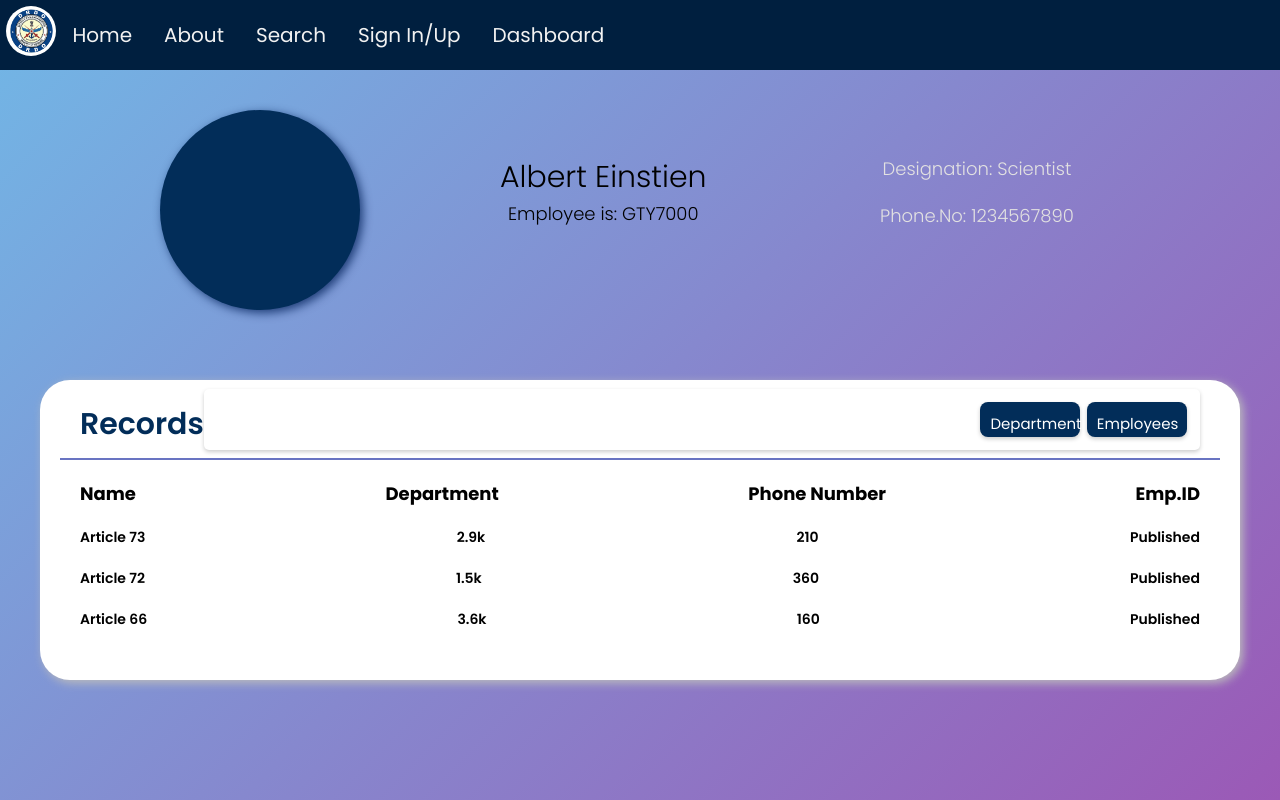
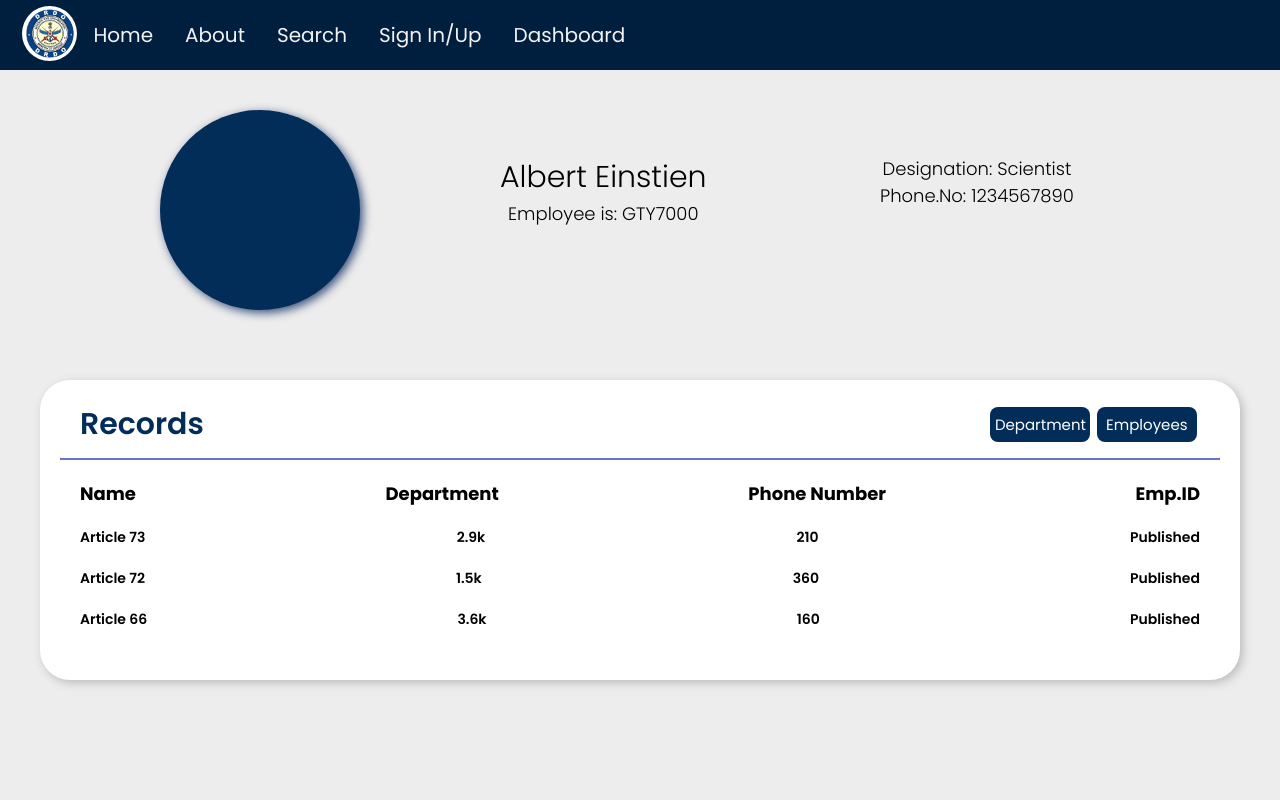
Before and after one commit to sswastik21/drdoProject, a React (Create React App) app: page /user-login in a window 1280 px wide. Built offline with nearby package versions, Linux system fonts and the light colour scheme.

Commit message:
basic version site

```diff
--- a/src/Pages/AdminLoginPage.js
+++ b/src/Pages/AdminLoginPage.js
@@ -74,7 +74,7 @@ const AdminLoginPage = () => {
   };
 
   return (
-    <div className={styles.container}>
+    <div className={styles.containeradmin}>
       <div className={styles.loginSection}>
         <h2>Admin Login</h2>
         <div className={styles.inputContainer}>
@@ -96,7 +96,7 @@ const AdminLoginPage = () => {
           />
         </div>
         <div className={styles.buttonContainer}>
-          <button onClick={handleLogin} className={styles.button}>Login</button>
+          <button onClick={handleLogin} className={styles.buttonadmin}>Login</button>
         </div>
         <div className={styles.forgotPasswordContainer}>
           <a href="#">Forgot Password?</a>
@@ -105,7 +105,7 @@ const AdminLoginPage = () => {
       <div className={styles.welcomeSection}>
         <h2>Hello, Friend!</h2>
         <p>Register with your personal details to use all of our site's features.</p>
-        <button className={styles.signupButton} onClick={handleSignupClick}>Sign Up</button>
+        <button className={styles.signupButtongreen} onClick={handleSignupClick}>Sign Up</button>
       </div>
     </div>
   );
--- a/src/Pages/Dashboard.js
+++ b/src/Pages/Dashboard.js
@@ -28,8 +28,8 @@ const Dashboard=()=>{
 
                 <div className={styles.box+' box3'}>
                     <div className={styles.text}>
-                        <h2 className={styles.topic}>Designation: Scientist</h2>
-                        <h2 className={styles.topic}>Phone.No: 1234567890</h2>
+                        <div className={styles.topic}>Designation: Scientist</div>
+                        <div className={styles.topic}>Phone.No: 1234567890</div>
                     </div>
 
                     {/* <img src=
@@ -41,7 +41,7 @@ const Dashboard=()=>{
             <div className={styles['report-container']}>
                 <div className={styles['report-header']}>
                     <h1 className={styles['recent-Articles']}>Records</h1>
-                     <button className={styles.noButton}><button className={styles.view}>Employees</button> <button className={styles.view}>Department</button></button>
+                     <button className={styles.dash}><button className={styles.viewdash}>Employees</button> <button className={styles.viewdash}>Department</button></button>
                 </div>
 
                 <div className={styles['report-body']}>
--- a/src/Pages/Dashboard.module.css
+++ b/src/Pages/Dashboard.module.css
@@ -12,7 +12,7 @@
 :root {
   --background-color1: #fafaff;
   --background-color2: #ffffff;
-  --background-color3: #ededed;
+  --background-color3: #a7def7;
   --background-color4: #cad7fda4;
   --primary-color: #4b49ac;
   --secondary-color: #0c007d;
@@ -246,6 +246,7 @@ body {
 .topic {
   font-size: 18px;
   font-weight: 300;
+  color: black;
 }
 
 .topic-heading {
@@ -280,12 +281,12 @@ body {
   font-weight: 600;
   color:#022D59;
 }
-.noButton{
+.dash{
     border: none;
-    background-color:#ffffff ;
+    background-color:#ffffff;
 }
 
-.view {
+.viewdash {
   height: 35px;
   width: 100px;
   border-radius: 8px;
@@ -440,7 +441,7 @@ body {
     .recent-Articles {
       font-size: 17px;
     }
-    .view {
+    .viewdash {
       width: 60px;
       font-size: 10px;
       height: 27px;
--- a/src/Pages/LoginPage.module.css
+++ b/src/Pages/LoginPage.module.css
@@ -243,7 +243,7 @@
 
   body {
     font-family: Arial, sans-serif;
-    background: linear-gradient(135deg, #71b7e6, #9b59b6);
+    background: #ededed;
     height: 100vh;
     display: flex;
     justify-content: center;
@@ -251,7 +251,7 @@
     margin: 0;
   }
 
-  .container {
+  .containeradmin {
     display: flex;
     width: 800px;
     height: 500px;
@@ -272,7 +272,7 @@
   }
 
   .loginSection {
-    background: #130c69;
+    background: #001F3F;
   }
 
   .welcomeSection {
@@ -315,7 +315,7 @@
     width: 100%;
   }
 
-  button {
+  .buttonadmin {
     width: 100%;
     padding: 10px;
     margin-bottom: 10px;
@@ -327,16 +327,21 @@
     transition: background-color 0.3s;
   }
 
-  button:hover {
+  .buttonadmin:hover {
     background-color: #0056b3;
   }
 
-  .signupButton {
+  .signupButtongreen {
     margin-top: 30px;
+    padding: 10px;
+    border-radius: 5px;
+    cursor: pointer;
+    color: white;
+    width: 100%;
     background-color: #28a745;
   }
 
-  .signupButton:hover {
+  .signupButtongreen:hover {
     background-color: #218838;
   }
 
--- a/src/Pages/Navbar.js
+++ b/src/Pages/Navbar.js
@@ -8,7 +8,7 @@ import styles from "./Navbar.module.css";
   return (
     <div>
     <div className={styles.topnav} id="myTopnav">
-    <img src={drdo} alt="" className={styles.logo} />
+    <img src={drdo} alt="" className={styles.logonw} />
     <a href="#home" >Home</a>
     <a href="#news">About</a>
     <a href="#contact">Search</a>
--- a/src/Pages/Navbar.module.css
+++ b/src/Pages/Navbar.module.css
@@ -2,11 +2,12 @@ body {
     margin: 0;
     font-family: Arial, Helvetica, sans-serif;
   }
-  .logo{
-    width: 50px;
-    height: 50px;
+  .logonw{
+    width: 55px;
+    height: 55px;
     float: left;
     padding: 0.2rem;
+    margin-left: 1rem;
     border-radius: 50%;
     background-color: white;
   }
--- a/src/Pages/SelectionPage.js
+++ b/src/Pages/SelectionPage.js
@@ -19,11 +19,11 @@ const SelectionPage = () => {
   return (
     <div className={styles.pageWrapper}>
       <div className={styles.selectionContainer}>
-        <img src={drdo} alt="DRDO Logo" className={styles.logo} />
+        <img src={drdo} alt="DRDO Logo" className={styles.logo1} />
         <h2>Login as</h2>
-        <div className={styles.buttonContainer}>
-          <button onClick={handleAdminClick}>Admin</button>
-          <button onClick={handleUserClick}>User</button>
+        <div className={styles.buttonselectContainer}>
+          <button className={styles.buttonselect} onClick={handleAdminClick}>Admin</button>
+          <button className={styles.buttonselect} onClick={handleUserClick}>User</button>
         </div>
       </div>
     </div>
--- a/src/Pages/SelectionPage.module.css
+++ b/src/Pages/SelectionPage.module.css
@@ -85,6 +85,9 @@ button:active {
 } */
 
 /* SelectionPage.module.css */
+body{
+  background-color: #0056b3;
+}
 .pageWrapper {
   display: flex;
   align-items: center;
@@ -96,7 +99,7 @@ button:active {
 .selectionContainer {
   opacity: 0.95;
   display: flex;
-  background: linear-gradient(135deg, #1e2a78, #4a3c5c);
+  background: #001F3F;
   flex-direction: column;
   align-items: center;
   justify-content: center;
@@ -107,14 +110,14 @@ button:active {
   height: 350px;
   margin: 0 auto;
   padding: 30px;
-  border: 2px solid #fff;
+  /* border: 2px solid #fff; */
   border-radius: 10px;
   box-shadow: 0 4px 8px rgba(0, 0, 0, 0.3);
 }
 
-.logo {
-  width: 60px;
-  height: 60px;
+.logo1 {
+  width: 100px;
+  height: 100px;
   margin-bottom: 20px;
   padding: 0.3rem;
   border-radius: 50%;
@@ -123,7 +126,7 @@ button:active {
   transition: transform 0.3s ease;
 }
 
-.logo:hover {
+.logo1:hover {
   transform: scale(1.1);
 }
 
@@ -135,12 +138,12 @@ h2 {
   margin-bottom: 30px;
 }
 
-.buttonContainer {
+.buttonselectContainer {
   display: flex;
   gap: 20px;
 }
 
-button {
+.buttonselect {
   padding: 10px 25px;
   font-size: 18px;
   background-color: #007bff;
@@ -152,27 +155,27 @@ button {
   box-shadow: 0 2px 4px rgba(0, 0, 0, 0.2);
 }
 
-button:hover {
+.buttonselect:hover {
   background-color: #0056b3;
   transform: scale(1.05);
 }
 
-button:active {
+.buttonselect:active {
   background-color: #003d7a;
 }
 
-.buttonContainer button:first-of-type {
+.buttonselectContainer button:first-of-type {
   background-color: #28a745;
 }
 
-.buttonContainer button:first-of-type:hover {
+.buttonselectContainer button:first-of-type:hover {
   background-color: #218838;
 }
 
-.buttonContainer button:last-of-type {
+.buttonselectContainer button:last-of-type {
   background-color: #17a2b8;
 }
 
-.buttonContainer button:last-of-type:hover {
+.buttonselectContainer button:last-of-type:hover {
   background-color: #138496;
 }
--- a/src/Pages/SignupPage.js
+++ b/src/Pages/SignupPage.js
@@ -44,7 +44,7 @@ const SignupPage = () => {
           />
         </div>
         <div className={styles['button-container']}>
-          <button onClick={handleSignup}>Sign Up</button>
+          <button onClick={handleSignup} className={styles.buton1}>Sign Up</button>
         </div>
       </div>
     </div>
--- a/src/Pages/SignupPage.module.css
+++ b/src/Pages/SignupPage.module.css
@@ -53,7 +53,7 @@
     margin-top: 20px;
   }
 
-  button {
+  .buton1 {
     width: 100%;
     padding: 10px;
     background-color: #007bff;
@@ -64,6 +64,6 @@
     transition: background-color 0.3s;
   }
 
-  button:hover {
+  .buton1:hover {
     background-color: #0056b3;
   }
```
Also changed, not shown: src/App.js (+17 -3 lines).
